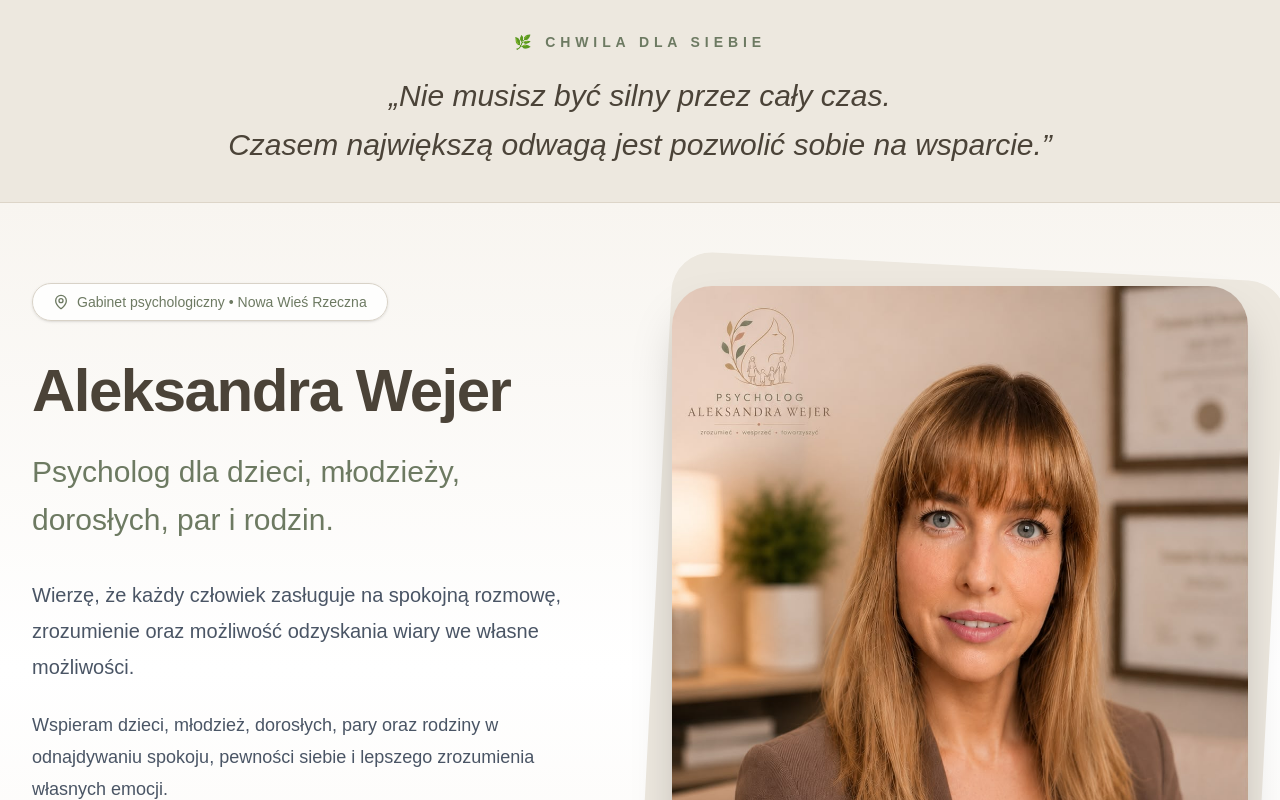
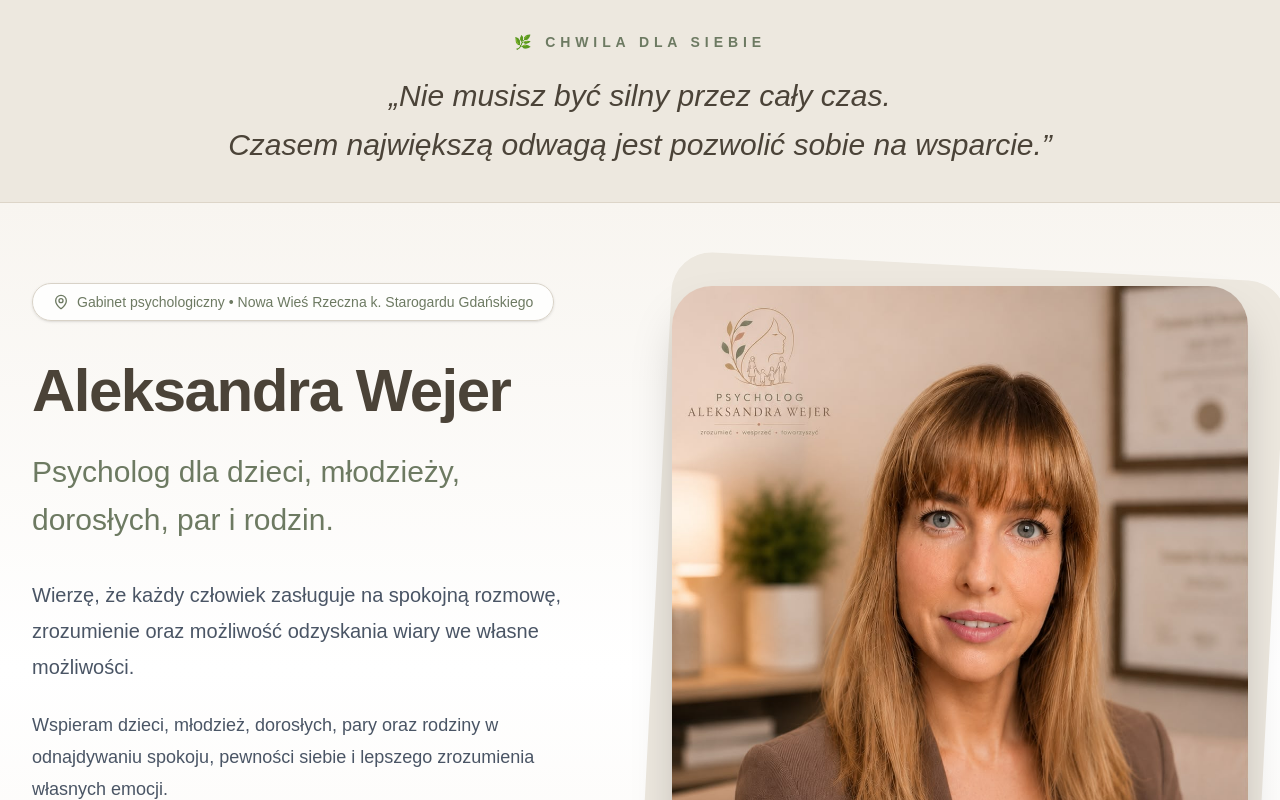
Before and after one commit to xiaomilancer-lab/aleksandra-wejer, a Next.js app: page / in a window 1280 px wide. Shown: the top 800 px of the page. Built offline with nearby package versions, Linux system fonts and the light colour scheme.

Commit message:
Improved location label in Hero

```diff
--- a/app/components/Hero.tsx
+++ b/app/components/Hero.tsx
@@ -20,8 +20,17 @@ export default function Hero() {
         <div>
 
           <div className="inline-flex items-center gap-2 rounded-full border border-[#D8D2C7] bg-white/80 backdrop-blur-sm px-5 py-2 text-sm font-medium text-[#6D7A62] shadow-sm mb-8">
+
   <MapPin size={16} />
-  Gabinet psychologiczny • Nowa Wieś Rzeczna
+
+  <span className="hidden sm:inline">
+    Gabinet psychologiczny • Nowa Wieś Rzeczna k. Starogardu Gdańskiego
+  </span>
+
+  <span className="sm:hidden">
+    Nowa Wieś Rzeczna k. Starogardu
+  </span>
+
 </div>
 
 <h1 className="text-5xl lg:text-6xl font-bold tracking-tight text-[#4B4338] leading-tight">
```
